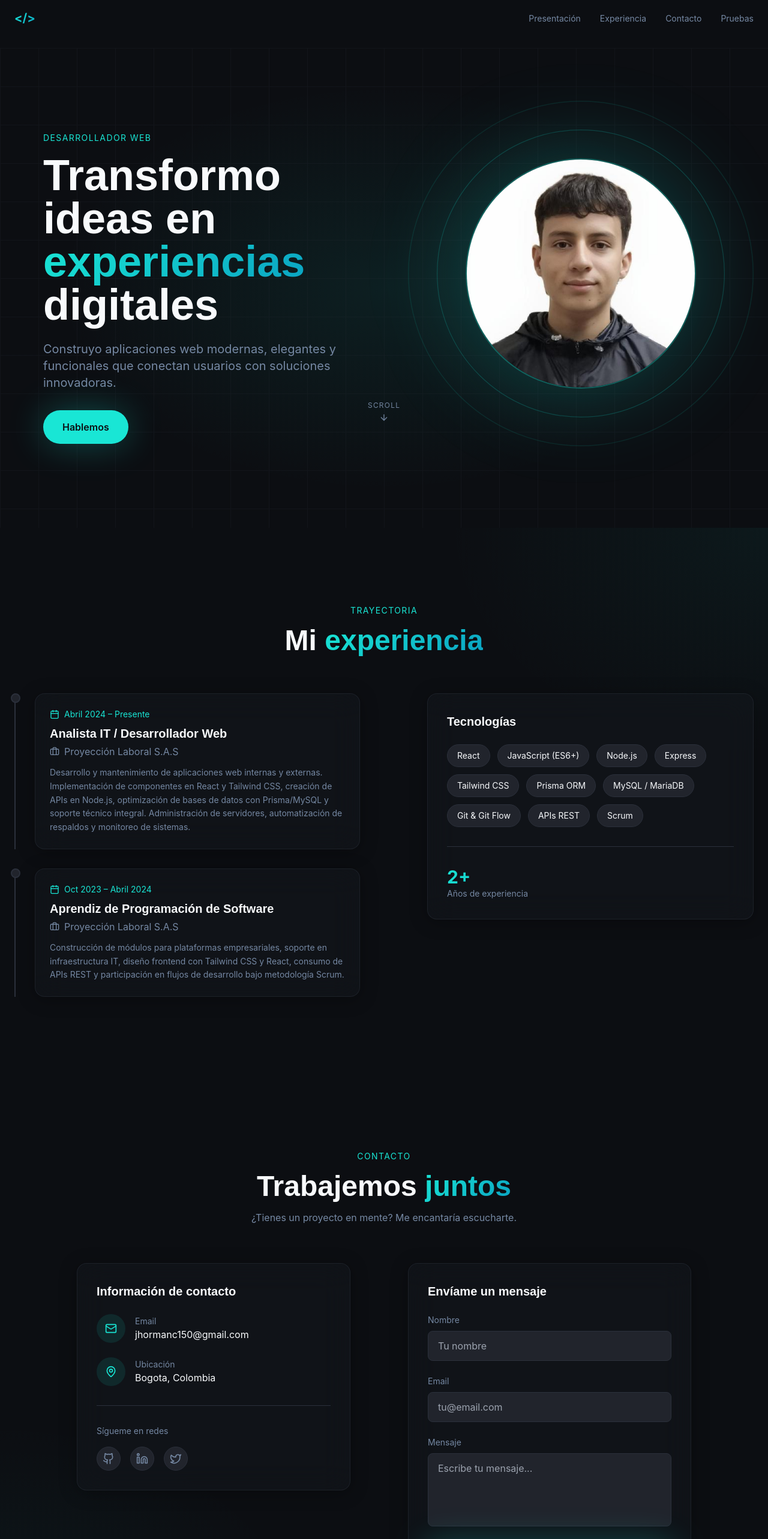
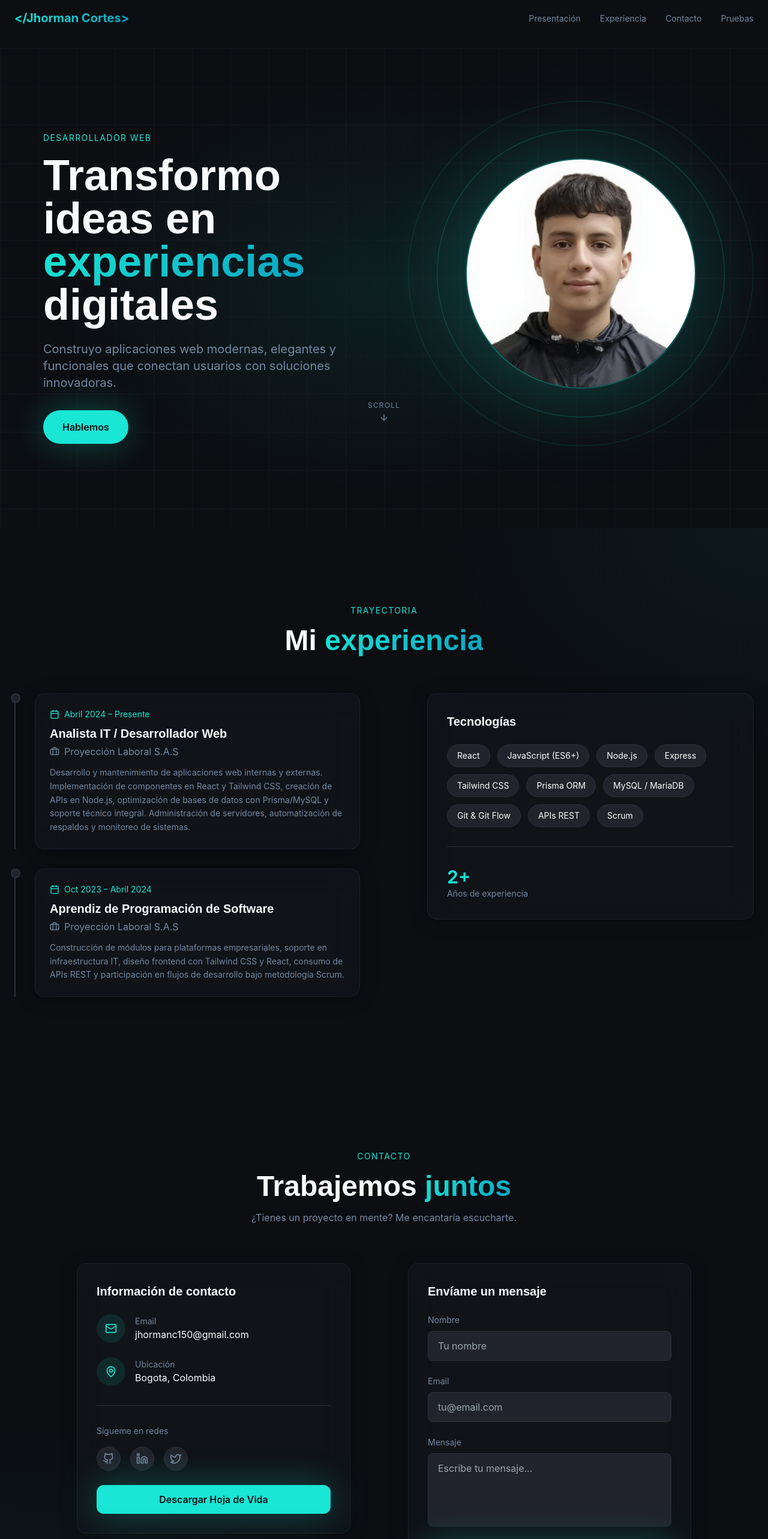
Before and after one commit to Jhorman18/portafolio, a React (Vite) app: page / in a window 1280 px wide. Shown: the top 2566 px of the page at 60% size. Built offline with nearby package versions, Linux system fonts and the light colour scheme.

Commit message:
se añade boton para descargar hoja de vida

```diff
--- a/src/components/Footer.jsx
+++ b/src/components/Footer.jsx
@@ -29,7 +29,7 @@ const Footer = () => {
                 <Code2 className="w-6 h-6 text-primary" />
               </div>
               <span className="font-display text-xl font-bold">
-                Dev<span className="text-primary">Folio</span>
+                Jhorman<span className="text-primary">Cortes</span>
               </span>
             </a>
 
--- a/src/components/NavBar.jsx
+++ b/src/components/NavBar.jsx
@@ -34,7 +34,7 @@ const Navbar = () => {
           className="font-display text-xl font-bold text-gradient"
           aria-label="Ir al inicio"
         >
-          {"</>"}
+          {"</Jhorman Cortes>"}
         </a>
 
         {/* menu pc */}
--- a/src/pages/Contacto.jsx
+++ b/src/pages/Contacto.jsx
@@ -84,6 +84,13 @@ const Contacto = () => {
                     </a>
                   ))}
                 </div>
+                <a
+                  href="/cv_Jhorman_Cortes.pdf"
+                  download
+                  className="mt-6 inline-flex items-center justify-center gap-2 px-6 py-3 bg-primary text-primary-foreground font-display font-semibold rounded-xl hover:opacity-90 transition-all duration-300 glow-effect w-full"
+                >
+                  Descargar Hoja de Vida
+                </a>
               </div>
             </div>
           </div>
```
Also changed, not shown: 1 other file (tests, documents, lock files or other folders).
